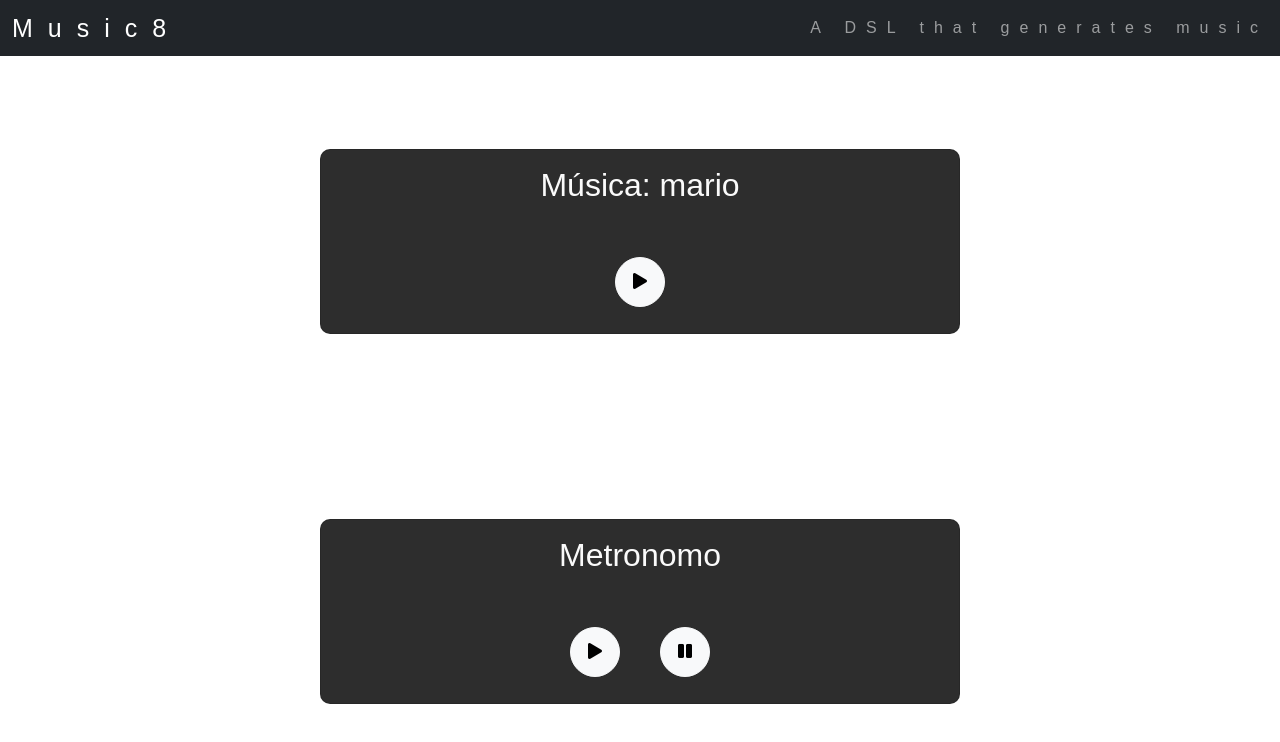
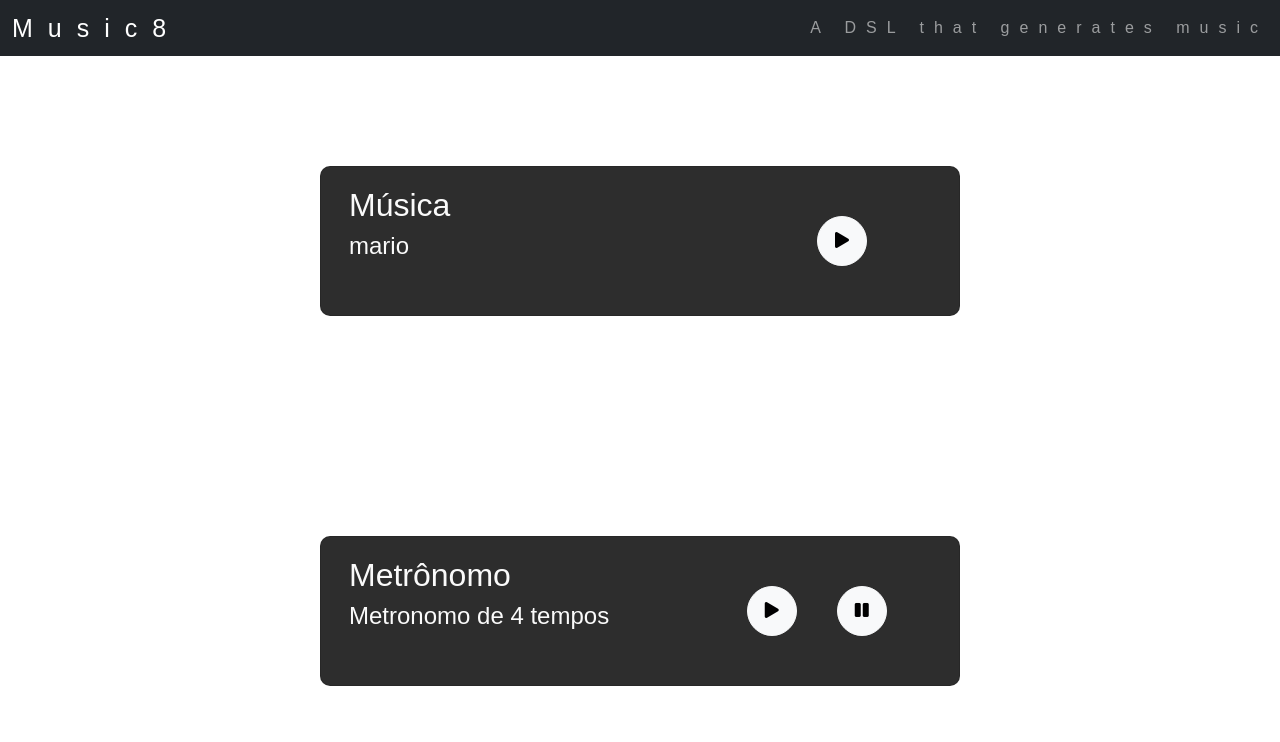
Before and after one commit to aryclenio/Music-generator, a website built with webpack: page public/index.html in a window 1280 px wide. Built offline with nearby package versions, Linux system fonts and the light colour scheme; a web font is replaced by a local one.

Commit message:
🚀 Finishing front-end

```diff
--- a/public/css/index.css
+++ b/public/css/index.css
@@ -8,24 +8,29 @@ button {
   margin: 10px 20px;
 }
 
-.row {
+.main-row {
   width: 100vw;
 }
 .card {
   background-color: #2d2d2d;
   color: #fafafa;
   border-radius: 10px !important;
-  margin: 20px 30px;
-  height: 185px;
+  height: 150px;
+  padding: 0;
   width: 50%;
   display: flex;
 }
 
 .card-body {
-  display: flex;
   flex-direction: column;
   align-items: center;
+  display: flex;
   justify-content: space-between;
+}
+
+.card-body .row {
+  width: 100%;
+  height: 100%;
 }
 
 .main-page {
--- a/public/index.html
+++ b/public/index.html
@@ -26,16 +26,22 @@
         </div>
     </nav>
     <div class="main-page container-fluid">
-        <div class="row d-flex align-items-center justify-content-center">
+        <div class="row main-row d-flex align-items-center justify-content-center">
             <div class="card" id="music">
                 <div class="card-body">
-                    <h2 class="card-title">Música: <span id="music-name"></span></h2>
-                    <p style="display:none" id="textMusic">Tocando nota <span id="noteMusic"
-                            style="margin-left: 3px;"></span></p>
+                    <div class="row d-flex align-items-center justify-content-center">
+                        <div class="col col-8">
 
-                    <div class="d-flex align-items-center justify-content-center">
+                            <h2 class="card-title">Música</h2>
+                            <h4 id="music-name"></h4>
+                            <h6 style="opacity:0" id="textMusic">Tocando nota <span id="noteMusic"
+                                    style="margin-left: 3px;"></span></h6>
+                        </div>
 
-                        <button type="button" class="btn btn-light" id="playMusic"><i class="fas fa-play"></i></button>
+                        <div class="col col-4 d-flex align-items-initial justify-content-center">
+                            <button type="button" class="btn btn-light" id="playMusic"><i
+                                    class="fas fa-play"></i></button>
+                        </div>
                     </div>
                 </div>
 
@@ -44,18 +50,21 @@
         <div class="row d-flex align-items-center justify-content-center">
             <div class="card" id="metronome">
                 <div class="card-body">
-                    <h2 class="card-title">Metronomo</h2>
-                    <p style="display:none" id="textMetronome">Tocando metronomo de <span id="countMetronome"
-                            style="margin-left: 5px;"></span>
-                        &nbsp tempos
-                    </p>
-                    <div class="d-flex align-items-center justify-content-center">
-                        <button type="button" class="btn btn-light" id="playMetronome"><i
-                                class="fas fa-play"></i></button>
-                        <button type="button" class="btn btn-light" id="pauseMetronome"><i
-                                class="fas fa-pause"></i></button>
+                    <div class="row d-flex align-items-center justify-content-center">
+                        <div class="col col-7">
+
+                            <h2 class="card-title">Metrônomo</h2>
+                            <h4>Metronomo de <span id="countMetronome"></span> tempos</h4>
+                            <h6 style="opacity:0" id="textMetronome">Metrônomo em execução</h6>
+                        </div>
+
+                        <div class="col col-5 d-flex align-items-initial justify-content-center">
+                            <button type="button" class="btn btn-light" id="playMetronome"><i
+                                    class="fas fa-play"></i></button>
+                            <button type="button" class="btn btn-light" id="pauseMetronome"><i
+                                    class="fas fa-pause"></i></button>
+                        </div>
                     </div>
-
                 </div>
             </div>
         </div>
--- a/public/js/index.js
+++ b/public/js/index.js
@@ -5,5 +5,6 @@ import { initSound } from "./sound";
 import { initMetronome } from "./metronome";
 
 document.getElementById("music-name").innerText = file.name;
+document.querySelector("#countMetronome").innerText = file.metronome;
 initMetronome(file.metronome);
 initSound(file.notes);
--- a/public/js/metronome.js
+++ b/public/js/metronome.js
@@ -31,7 +31,6 @@ export const initMetronome = (time) => {
     .querySelector("#playMetronome")
     .addEventListener("click", async () => {
       document.querySelector("#textMetronome").style.display = "flex";
-      document.querySelector("#countMetronome").innerText = time;
 
       switch (time) {
         case 16:
```
